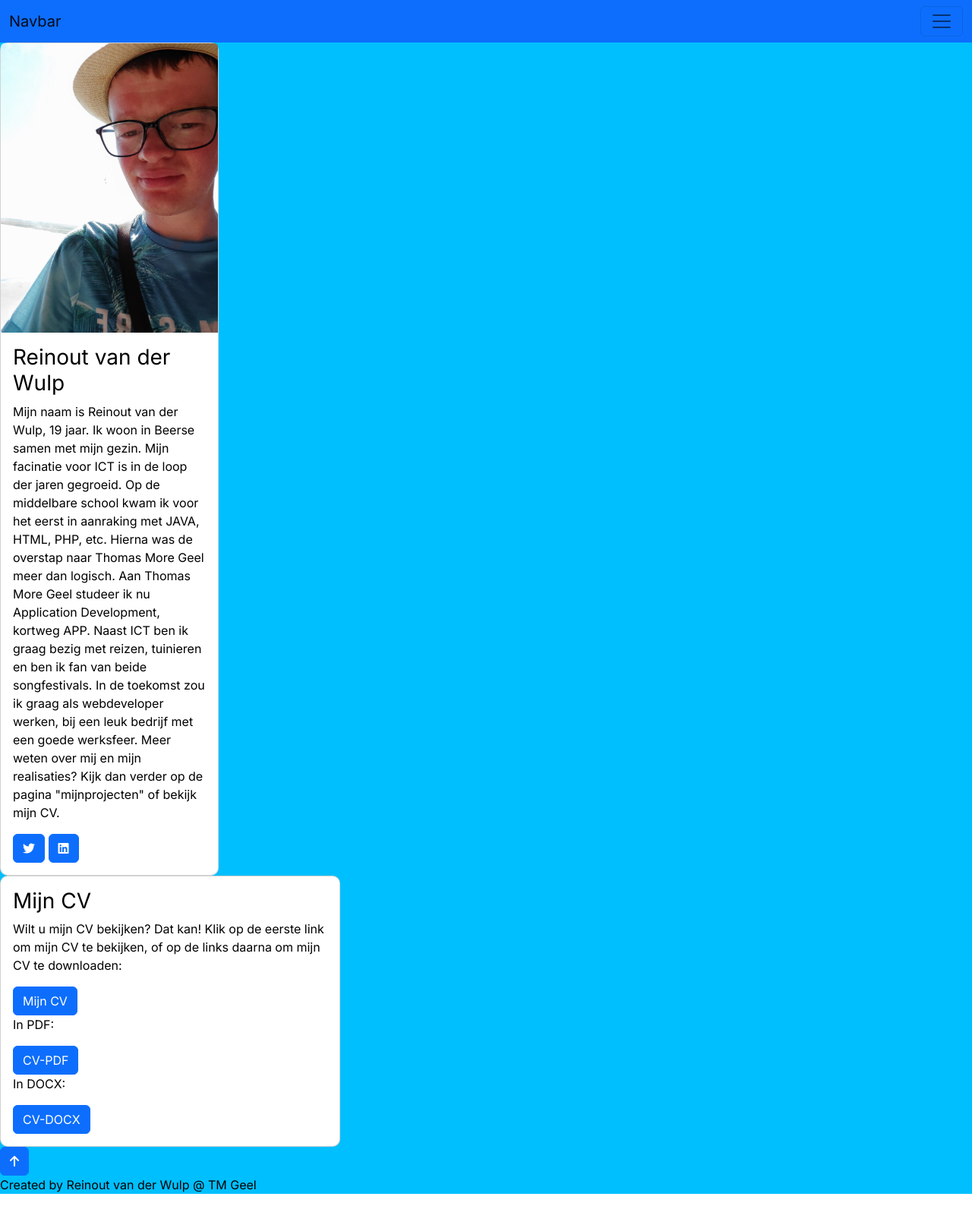
After one commit to ReinoutvanderWulp/Portfolio, a PHP site: page /overmij.html in a window 1280 px wide. The commit adds this page. Shown: the whole page at 76% size. Run offline with PHP 8.4, Linux system fonts and the light colour scheme; some libraries are stand-ins or nearby versions.

Commit message:
huge changes

```diff
--- a/style.css
+++ b/css/style.css
@@ -1,9 +1,20 @@
 @import url('https://cdnjs.cloudflare.com/ajax/libs/font-awesome/6.3.0/css/all.min.css');
 @import url('https://fonts.googleapis.com/css2?family=Inter&display=swap');
-body{
+
+body {
     font-family: 'Inter', sans-serif;
 }
-.div{
+
+.div {
     background-color: deepskyblue;
     color: black;
 }
+
+.card, .carousel {
+    border-radius: 10px;
+}
+
+.img {
+    width: 50%;
+    height: 50%;
+}
--- /dev/null
+++ b/overmij.html
@@ -0,0 +1,87 @@
+<!DOCTYPE html>
+<html lang="nl">
+<head>
+    <meta charset="UTF-8">
+    <meta name="viewport" content="width=device-width, initial-scale=1.0">
+    <link rel="stylesheet" href="https://cdnjs.cloudflare.com/ajax/libs/bootstrap/5.2.3/css/bootstrap.min.css">
+    <link rel="stylesheet" href="css/style.css">
+    <link rel="apple-touch-icon" sizes="180x180" href="/icons/apple-touch-icon.png">
+    <link rel="icon" type="image/png" sizes="32x32" href="/icons/favicon-32x32.png">
+    <link rel="icon" type="image/png" sizes="16x16" href="/icons/favicon-16x16.png">
+    <link rel="manifest" href="/icons/site.webmanifest">
+    <link rel="mask-icon" href="/icons/safari-pinned-tab.svg" color="#5bbad5">
+    <meta name="msapplication-TileColor" content="#da532c">
+    <meta name="theme-color" content="#ffffff">
+    <title>Portfolio - OverMij</title>
+</head>
+<body>
+<div class="div">
+    <nav class="navbar bg-primary" data-bs-theme="dark" id="top">
+        <div class="container-fluid">
+            <a class="navbar-brand" href="#">Navbar</a>
+            <button class="navbar-toggler" type="button" data-bs-toggle="collapse"
+                    data-bs-target="#navbarSupportedContent" aria-controls="navbarSupportedContent"
+                    aria-expanded="false" aria-label="Toggle navigation">
+                <span class="navbar-toggler-icon"></span>
+            </button>
+            <div class="collapse navbar-collapse" id="navbarSupportedContent">
+                <ul class="navbar-nav me-auto mb-2 mb-lg-0">
+                    <li class="nav-item">
+                        <a class="nav-link" href="home.html">Home</a>
+                    </li>
+                    <li class="nav-item">
+                        <a class="nav-link active" aria-current="page" href="overmij.html">Overmij</a>
+                    </li>
+                    <li class="nav-item">
+                        <a class="nav-link" href="mijnprojecten.html">Mijn projecten</a>
+                    </li>
+                </ul>
+            </div>
+        </div>
+    </nav>
+    <main>
+        <div>
+            <div class="card" style="width: 18rem;">
+                <img src="images/pasfoto.jpg" class="card-img-top" alt="pasfoto" title="pasfoto">
+                <div class="card-body">
+                    <h3 class="card-title">Reinout van der Wulp</h3>
+                    <p class="card-text">Mijn naam is Reinout van der Wulp, 19 jaar. Ik woon in Beerse samen met mijn
+                        gezin.
+                        Mijn facinatie voor ICT is in de loop der jaren gegroeid. Op de middelbare school kwam ik voor
+                        het
+                        eerst in aanraking met JAVA, HTML, PHP, etc. Hierna was de overstap naar Thomas More Geel meer
+                        dan logisch.
+                        Aan Thomas More Geel studeer ik nu Application Development, kortweg APP. Naast ICT ben ik graag
+                        bezig met
+                        reizen, tuinieren en ben ik fan van beide songfestivals. In de toekomst zou ik graag als
+                        webdeveloper werken,
+                        bij een leuk bedrijf met een goede werksfeer. Meer weten over mij en mijn realisaties? Kijk dan
+                        verder
+                        op de pagina "mijnprojecten" of bekijk mijn CV.</p>
+                    <a class="btn btn-primary" href="https://twitter.com/ReinoutNL"><i class="fa-brands fa-twitter"></i></a>
+                    <a class="btn btn-primary" href="https://www.linkedin.com/in/reinout-van-der-wulp-822546251/"><i
+                            class="fa-brands fa-linkedin"></i></a>
+                </div>
+            </div>
+            <div class="card" style="width: 28rem;">
+                <div class="card-body">
+                    <h3 class="card-title">Mijn CV</h3>
+                    <p class="card-text">Wilt u mijn CV bekijken? Dat kan! Klik op de eerste link om mijn CV te
+                        bekijken,
+                        of op de links daarna om mijn CV te downloaden:</p>
+                    <a class="btn btn-primary" href="CV.html">Mijn CV</a>
+                    <p>In PDF: </p><a class="btn btn-primary" href="/documents/CV-ReinoutvanderWulp.pdf"
+                                      download>CV-PDF</a>
+                    <p>In DOCX: </p><a class="btn btn-primary" href="/documents/CV-ReinoutvanderWulp.docx" download>CV-DOCX</a>
+                </div>
+            </div>
+        </div>
+    </main>
+    <footer>
+        <button type="button" class="btn btn-primary" href="#top"><i class="fa-solid fa-arrow-up"></i></button>
+        <p>Created by Reinout van der Wulp @ TM Geel</p>
+    </footer>
+</div>
+<script src="https://cdnjs.cloudflare.com/ajax/libs/bootstrap/5.2.3/js/bootstrap.bundle.min.js"></script>
+</body>
+</html>
```
Also changed, not shown: 404.html (added, +15 -0 lines), CV.html (renamed from CV.php, +4 -4 lines), css/errorpage.css (added, +58 -0 lines), home.html (renamed from overmij.php, +14 -29 lines), home.php (deleted, +0 -58 lines), mijnprojecten.html (added, +89 -0 lines), mijnprojecten.php (deleted, +0 -69 lines), images/app.png (added), images/output.png (added), images/pasfoto.jpg (added), images/platteberg.png (added), images/usecasediagran.png (added).
